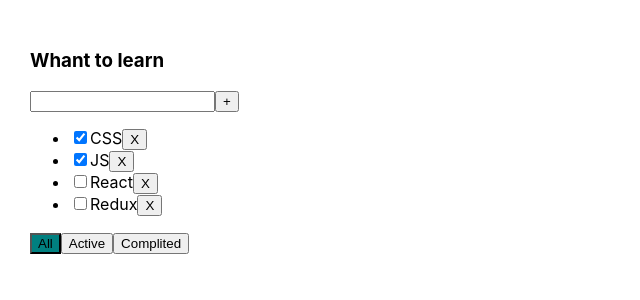
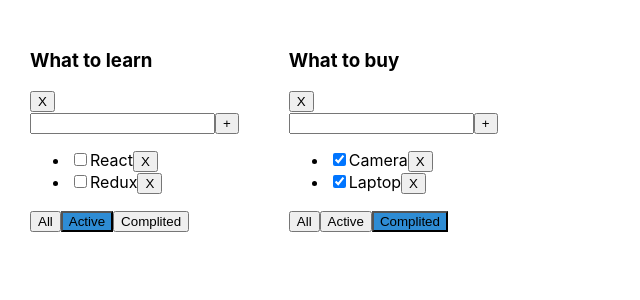
Before and after one commit to Mariyq1/todolist-react, a React (Create React App) app: page / in a window 1280 px wide. Shown: the top 300 px of the page, without its empty margins (0-640 px from the left). Built offline with nearby package versions, Linux system fonts and the light colour scheme.

Commit message:
Create array of todolist with functional

```diff
--- a/src/App.css
+++ b/src/App.css
@@ -13,5 +13,5 @@
   border: 1px solid red;
 }
 .active-filter{
-  background-color: teal;
+  background-color: rgb(46, 140, 212);
 }
--- a/src/App.tsx
+++ b/src/App.tsx
@@ -2,58 +2,99 @@
 import './App.css';
 import { TaskType, Todolist } from './Todolist';
 import { v1 } from 'uuid';
+import { takeCoverage } from 'v8';
 
 
 export type FilterValuesType = "all" | "completed" | "active";
+type TodolistType={
+  id: string
+  title: string
+  filter: FilterValuesType
+}
 function App() {
 
-  let [tasks, setTasks] = useState<Array<TaskType>>([
-    {id: v1(), title: "CSS", isDone: true},
-    {id: v1(), title: "JS", isDone: true},
-    {id: v1(), title: "React", isDone: false},
-    {id: v1(), title: "Redux", isDone: false}
-  ]);
-  function removeTask(id:string){
-    let resultTasks = tasks.filter(t=> t.id !== id);
-    setTasks(resultTasks);
+
+  function removeTask(id:string, todolistId: string){
+    let tasks = tasksObj[todolistId];
+    let filteredTasks = tasks.filter(t=>t.id!=id);
+    tasksObj[todolistId] = filteredTasks;
+    setTasks({...tasksObj});
   }
-  function addTask (title: string) {
-    let newTask = {id: v1(), title: title, isDone: false}
-    let newTasks = [newTask, ...tasks]
-    setTasks(newTasks)
+  function addTask (title: string,todolistId: string) {
+    let task = {id: v1(), title: title, isDone: false}
+    let tasks = tasksObj[todolistId];
+    let newTasks=[task,...tasks];
+    tasksObj[todolistId] = newTasks;
+    setTasks({...tasksObj})
   }
-  function changeStatus(taskId: string, isDone:boolean){
+  function changeStatus(taskId: string, isDone:boolean,todolistId: string){
+    let tasks=tasksObj[todolistId];
     let task = tasks.find(t=>t.id === taskId);
     if(task){
       task.isDone = isDone;
+      setTasks({...tasksObj})
     }
+  }
 
-    setTasks([...tasks]);
+
+  function changeFilter(value: FilterValuesType, todolistId:string){
+    let todolist = todolists.find(tl=>tl.id === todolistId);
+    if(todolist){
+      todolist.filter = value;
+      setTodolists([...todolists]);
+    }
   }
-  let [filter, setFilter] = useState<FilterValuesType>("all");
+  let todolistId1=v1();
+  let todolistId2 = v1();
+  let [todolists, setTodolists]=useState<Array<TodolistType>>([
+    {id:todolistId1, title: "What to learn", filter:"active"},
+    {id:todolistId2, title: "What to buy", filter:"completed"}
+  ]);
+  let removeTodolist= (todolistId:string)=>{
+    let filteredTodolist = todolists.filter(tl=> tl.id !==todolistId)
+    setTodolists(filteredTodolist);
+    delete tasksObj[todolistId];
+    setTasks({...tasksObj});
+  }
+  let [tasksObj, setTasks] = useState({
+    [todolistId1]:[{id: v1(), title: "CSS", isDone: true},
+    {id: v1(), title: "JS", isDone: true},
+    {id: v1(), title: "React", isDone: false},
+    {id: v1(), title: "Redux", isDone: false}],
+    [todolistId2]:[
+    {id: v1(), title: "Book", isDone: false},
+    {id: v1(), title: "Camera", isDone: true},
+    {id: v1(), title: "Laptop", isDone: true}
+    ]
 
-  let tasksForTodolist = tasks;
-  if(filter === "completed") {
-    tasksForTodolist = tasks.filter(t => t.isDone === true);
-  }
-  if(filter === "active") {
-    tasksForTodolist = tasks.filter(t => t.isDone === false);
-  }
-  function changeFilter(value: FilterValuesType){
-    setFilter(value);
-  }
+  });
+
 
   return (
     <div className="App">
-      <Todolist
-      title = "Whant to learn"
-      tasks={tasksForTodolist}
-      removeTask = {removeTask}
-      changeFilter = {changeFilter}
-      addTask = {addTask}
-      changeTaskStatus  = {changeStatus}
-      filter = {filter}
-      />
+      {
+        todolists.map((tl)=>{
+          let tasksForTodolist = tasksObj[tl.id];
+          if(tl.filter === "completed") {
+        tasksForTodolist = tasksForTodolist.filter(t => t.isDone === true);
+        }
+         if(tl.filter === "active") {
+        tasksForTodolist = tasksForTodolist.filter(t => t.isDone === false);
+        }
+        return <Todolist
+                title = {tl.title}
+                tasks={tasksForTodolist}
+                removeTask = {removeTask}
+                changeFilter = {changeFilter}
+                addTask = {addTask}
+                changeTaskStatus  = {changeStatus}
+                filter = {tl.filter}
+                id={tl.id}
+                key={tl.id}
+                removeTodolist={removeTodolist}/>
+        })
+      }
+
     </div>
   );
 }
--- a/src/Todolist.tsx
+++ b/src/Todolist.tsx
@@ -8,13 +8,15 @@
     isDone: boolean
 }
 type PropsType = {
+    id: string
     title: string
     tasks: Array<TaskType>
-    removeTask: (id:string) => void
-    changeFilter: (value: FilterValuesType) => void
-    addTask: (title:string)=> void
-    changeTaskStatus: (taskId: string, isDone:boolean)=>void
+    removeTask: (id:string, todolistId:string) => void
+    changeFilter: (value: FilterValuesType, todolistId:string) => void
+    addTask: (title:string,todolistId:string)=> void
+    changeTaskStatus: (taskId: string, isDone:boolean,todolistId:string)=>void
     filter: FilterValuesType
+    removeTodolist: (todolistId: string)=>void
   }
 
 export function Todolist(props: PropsType){
@@ -35,18 +37,22 @@
 
   const addTask = ()=>{
     if(title.trim()!==""){
-      props.addTask(title.trim());
+      props.addTask(title.trim(), props.id);
       setTitle("");
     }else{
       setError("Title is required")
     }
   }
-  const onAllClickHandler = ()=>props.changeFilter("all");
-  const onActiveClickHandler = ()=> props.changeFilter("active");
-  const onComplitedClickHandler = ()=>props.changeFilter("completed")
+  const onAllClickHandler = ()=>props.changeFilter("all", props.id);
+  const onActiveClickHandler = ()=> props.changeFilter("active", props.id);
+  const onComplitedClickHandler = ()=>props.changeFilter("completed", props.id)
+  const removeTodolist =()=>{
+    props.removeTodolist(props.id);
+  }
   return (
     <div>
       <h3>{props.title}</h3>
+      <button onClick={removeTodolist}>X</button>
       <div>
         <input
         onKeyPress={onKeyPressHandler}
@@ -62,9 +68,9 @@
       <ul>
         {
           props.tasks.map((t)=>{
-            const onRemoveHandler = () =>{props.removeTask(t.id);}
+            const onRemoveHandler = () =>{props.removeTask(t.id,props.id);}
             const onChangeHandler = (e: ChangeEvent<HTMLInputElement>) => {
-              props.changeTaskStatus(t.id, e.currentTarget.checked)
+              props.changeTaskStatus(t.id, e.currentTarget.checked,props.id)
             }
 
             return <li key={t.id}>
```
